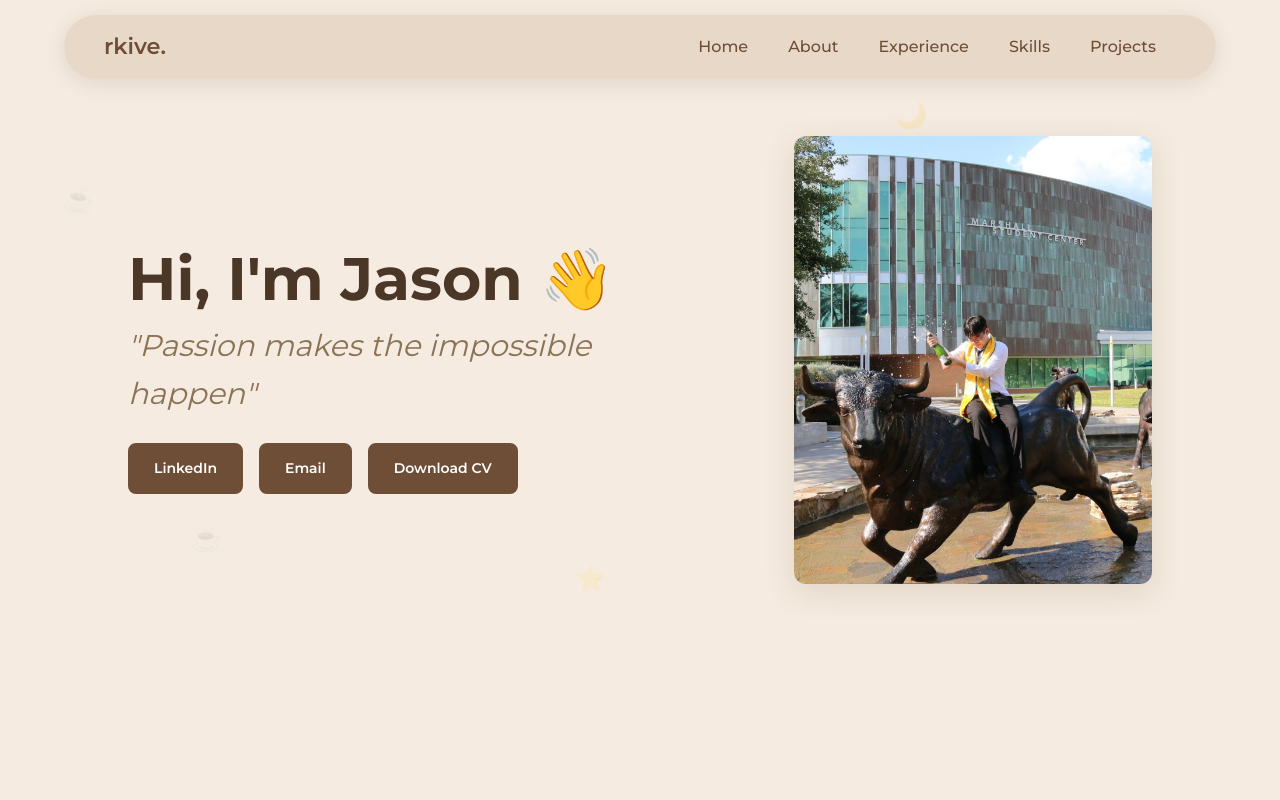
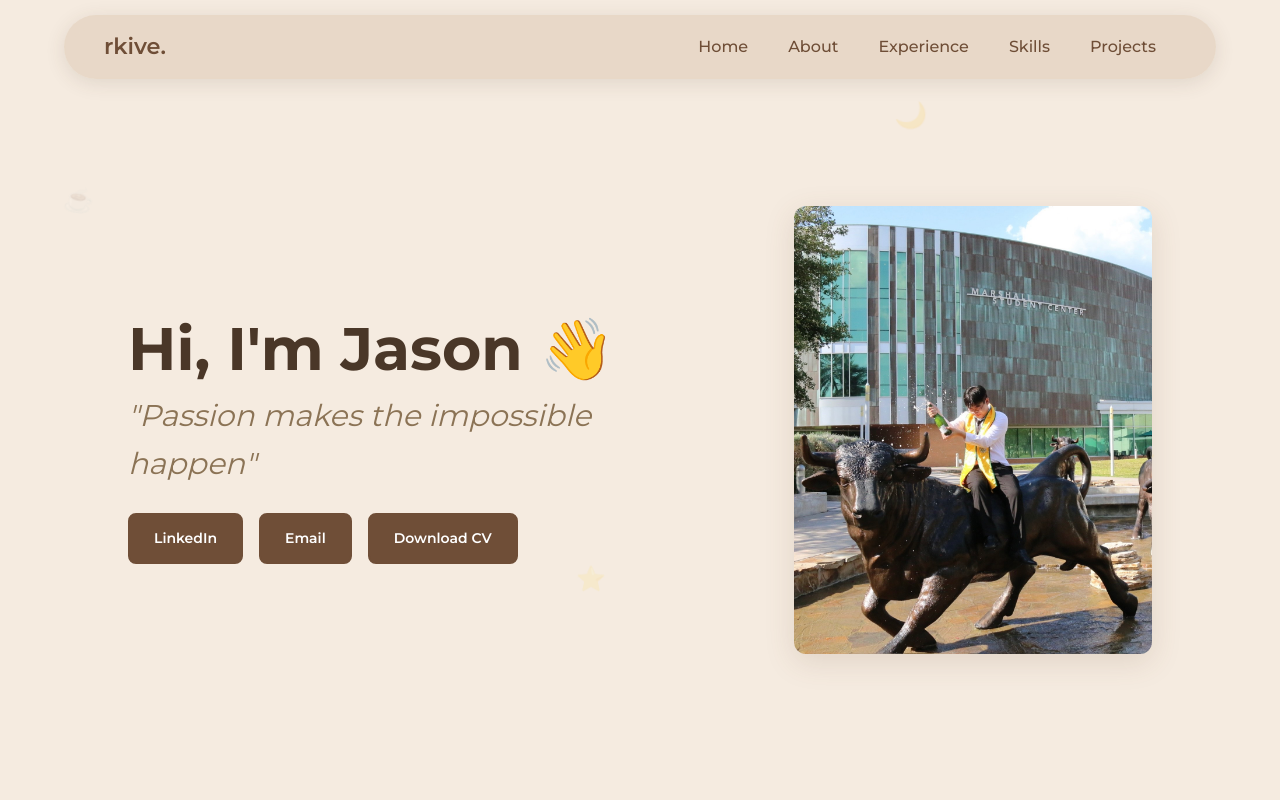
Before and after one commit to jaguan2/personal-portfolio, a React (Vite) app: page / in a window 1280 px wide. Shown: the top 800 px of the page. Built offline with nearby package versions, Linux system fonts and the light colour scheme.

Commit message:
moved hero photo to be lower

```diff
--- a/src/components/Header.css
+++ b/src/components/Header.css
@@ -135,7 +135,7 @@ nav ul li a:hover::after {
 }
 
 .container {
-  padding: 80px 10% 40px;
+  padding: 150px 10% 40px;
 }
 
 .header-content {
```
